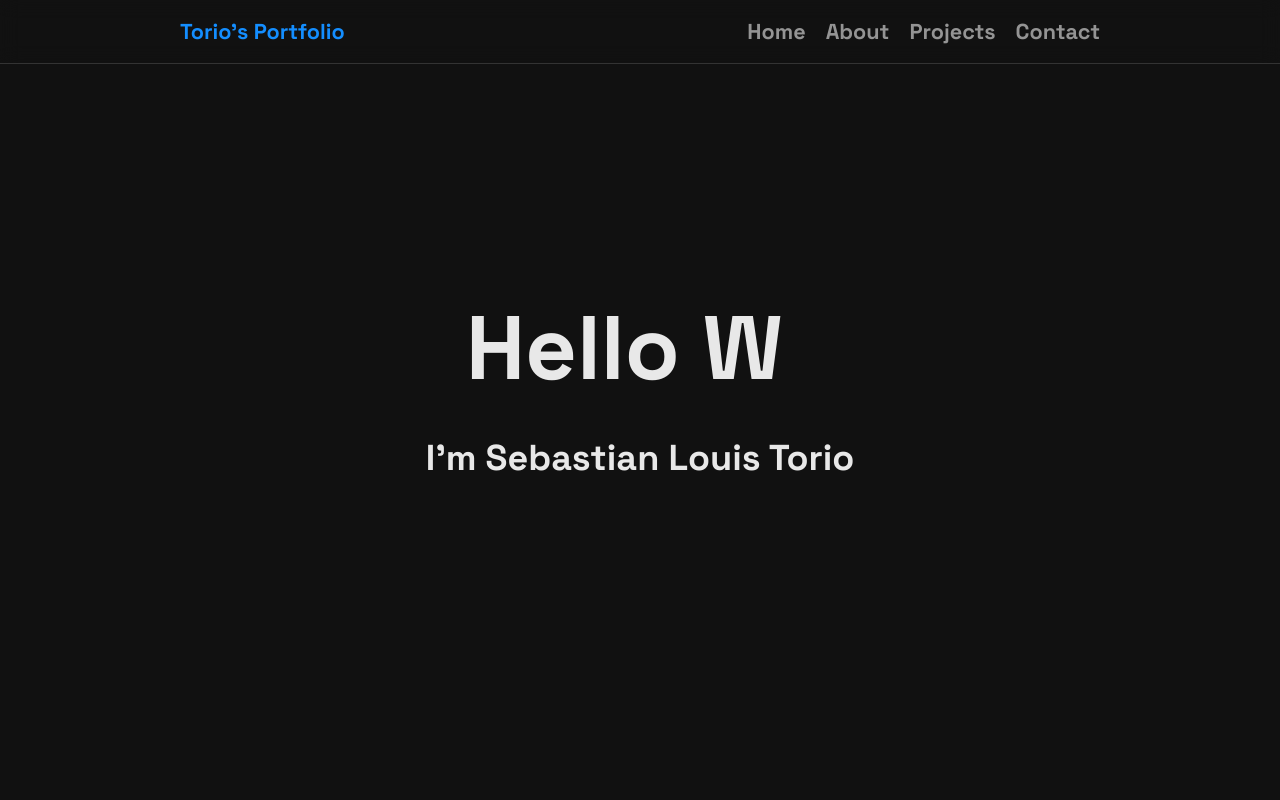
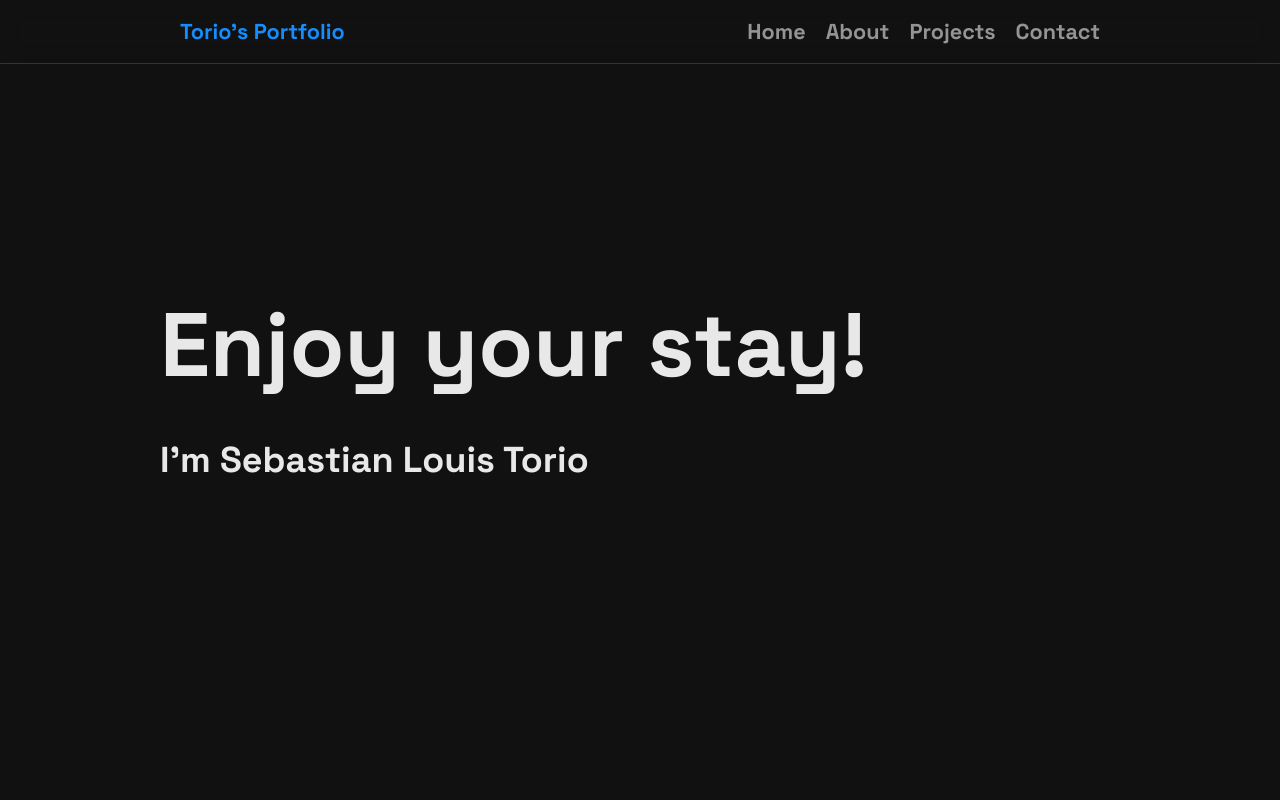
Before and after one commit to SebastianSiuol/website-portfolio, a React (Vite) app: page / in a window 1280 px wide. Shown: the top 800 px of the page. Built offline with nearby package versions, Linux system fonts and the light colour scheme.

Commit message:
Update Home section layout Change typewriter speed

```diff
--- a/src/sections/Home.css
+++ b/src/sections/Home.css
@@ -1,5 +1,19 @@
 #home #introduction {
   color: #e8e8e8;
+}
+
+.section-home {
+  display: flex;
+  flex-direction: column;
+  justify-content: center;
+
+  max-width: 75vw;
+  min-height: 100vh;
+  max-height: none;
+
+  height: auto;
+  padding: 10% 0;
+  margin: 0 auto;
 }
 
 .typewriter-container {
@@ -10,7 +24,7 @@
   overflow: hidden;
   border-right: 0.15em solid rgb(0, 0, 0);
     animation:
-    typing 3.5s steps(40, end),
+    /* typing 3.5s step-end, */
     blink-caret .75s step-end infinite;
 }
 
--- a/src/sections/Home.tsx
+++ b/src/sections/Home.tsx
@@ -2,21 +2,25 @@ import { useState, useEffect } from "react";
 import "./Home.css";
 
 function Home() {
-    const texts = ["Welcome to my Portfolio!", "Enjoy your stay!", "Hello World!"];
+    const texts = ["Welcome!", "Enjoy your stay!", "Hello World!"];
     const [text, setText] = useState("");
     const [index, setIndex] = useState(0);
     const [isDeleting, setIsDeleting] = useState(false);
-    const [speed, setSpeed] = useState(20);
+    const [speed, setSpeed] = useState(150);
 
     useEffect(() => {
         const current = texts[index % texts.length];
+
+        console.log(index);
 
         const timeout = setTimeout(() => {
             if (!isDeleting) {
                 setText(current.substring(0, text.length + 1));
                 if (text.length + 1 === current.length) {
+                    setTimeout(() => {
                         setIsDeleting(true);
                         setSpeed(50);
+                    }, 1000);
                 }
             } else {
                 setText(current.substring(0, text.length - 1));
@@ -31,12 +35,14 @@ function Home() {
     }, [text, isDeleting, index]);
 
     return (
-        <section id="home" className="section">
+        <section id="home" className="section-home">
+            <div className="section-content-home">
                 <div className="typewriter-container">
                     <span className="typewriter-text">{text}</span>
                     <span className="cursor" />
                 </div>
                 <h1 className="h1">I'm Sebastian Louis Torio</h1>
+            </div>
         </section>
     );
 }
```
Lines whose indentation alone changed are shown as unchanged.
